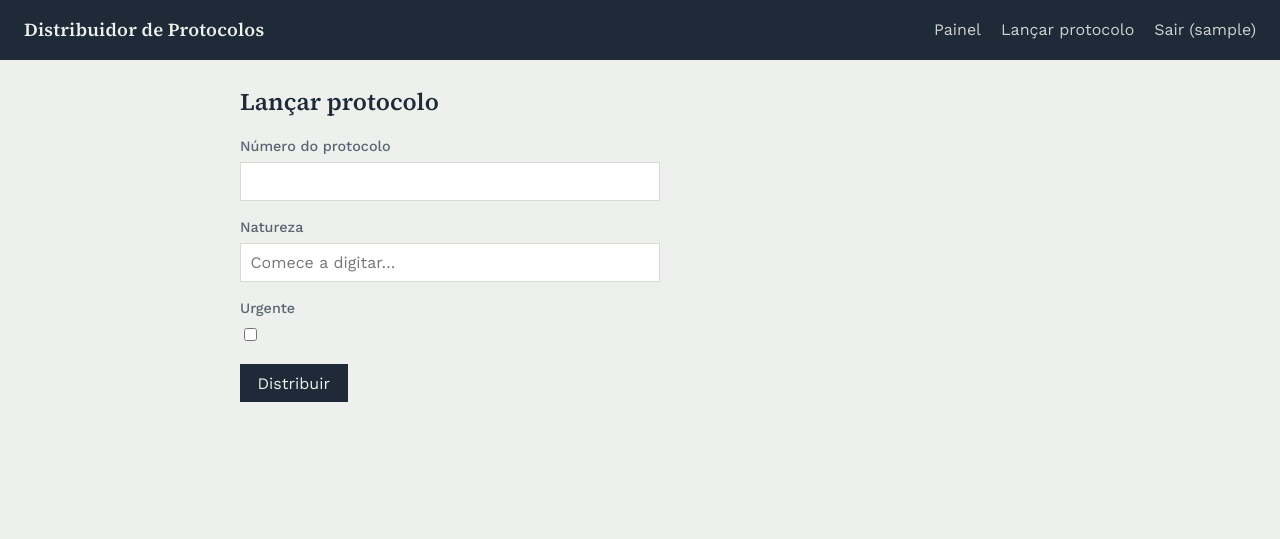
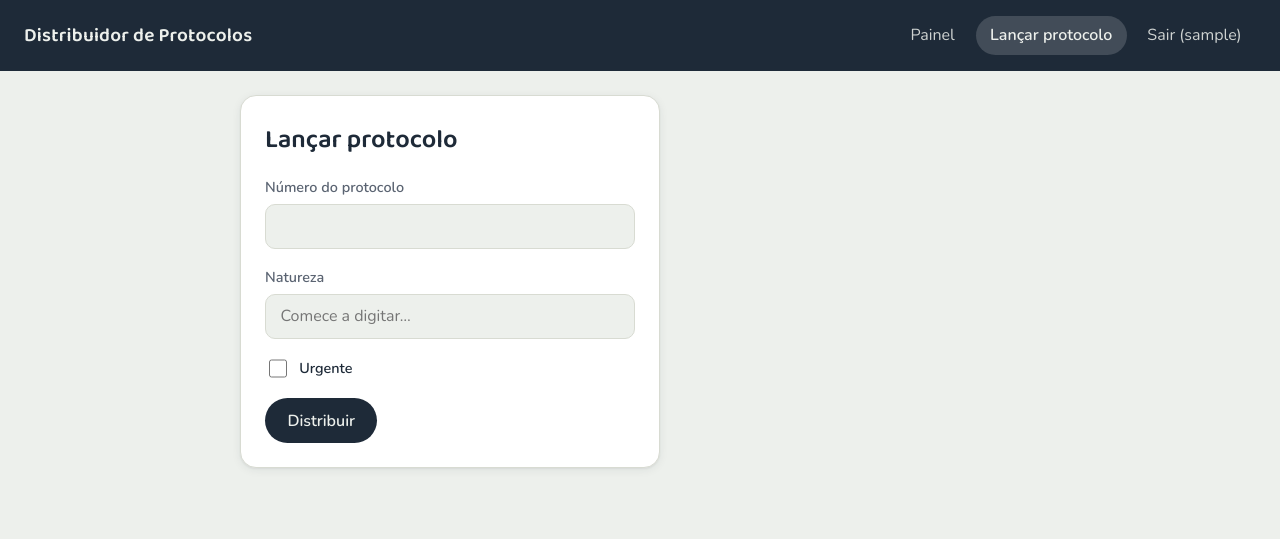
Before and after one commit to jokacschier-byte/delegador, a Django app: page /protocolos/novo/ in a window 1280 px wide. Shown: the top 539 px of the page. Run offline with Django 5.2, Linux system fonts and the light colour scheme; a user stored in the database is signed in; tables that the repository leaves empty hold one stand-in row (values such as "Sample post").

Commit message:
Suaviza o visual: bordas arredondadas, tipografia amigavel, mais intuitivo
Pedido direto do usuario -- mantem a paleta de cores (tinta/papel/
carimbo), troca forma e tipografia:

- Fontes: Source Serif 4 + Work Sans -> Baloo 2 (titulos, arredondada)
  + Nunito (corpo/formularios/tabelas).
- Bordas arredondadas em tudo: botoes viram pilula, inputs e cards
  ganham --raio/--raio-pequeno, barra de carga e trilha ficam com
  pontas arredondadas, tabela e mensagens tambem.
- Secoes do painel e o cartao de login ganham fundo + sombra suave
  (.cartao), criando agrupamento visual mais claro.
- Usabilidade: menu agora marca a pagina atual (nav a.ativo); o
  checkbox "Urgente" deixa de ter label em cima e vira uma linha unica
  clicavel (checkbox + texto lado a lado); inputs ganham destaque de
  foco mais visivel.
- Admin reskinado (base_site.html) acompanha a mesma troca de fonte e
  arredonda botoes/campos/modulos, pra nao destoar do resto do
  produto.

19/19 testes continuam passando. Validado com screenshots via
Playwright (login, painel, lancar protocolo, admin).

Co-Authored-By: Claude Sonnet 5 <noreply@anthropic.com>
Claude-Session: https://claude.ai/code/session_01XbNm9gQqupQqwP6cHZkcdA

```diff
--- a/saas/nucleo/templates/nucleo/base.html
+++ b/saas/nucleo/templates/nucleo/base.html
@@ -6,7 +6,7 @@
     <title>{% block titulo %}Distribuidor de Protocolos{% endblock %}</title>
     <link rel="preconnect" href="https://fonts.googleapis.com">
     <link rel="preconnect" href="https://fonts.gstatic.com" crossorigin>
-    <link href="https://fonts.googleapis.com/css2?family=Source+Serif+4:opsz,wght@8..60,500;8..60,600&family=Work+Sans:wght@400;500;600&display=swap" rel="stylesheet">
+    <link href="https://fonts.googleapis.com/css2?family=Baloo+2:wght@500;600;700&family=Nunito:wght@400;500;600;700&display=swap" rel="stylesheet">
     <style>
         :root {
             --tinta: #1E2A38;
@@ -22,6 +22,10 @@
             --sucesso-fundo: #E4EEE8;
             --texto: #1E2A38;
             --texto-suave: #5B6472;
+            --raio: 16px;
+            --raio-pequeno: 10px;
+            --raio-pilula: 999px;
+            --sombra: 0 2px 10px rgba(30, 42, 56, 0.07), 0 1px 2px rgba(30, 42, 56, 0.06);
         }
 
         * { box-sizing: border-box; }
@@ -30,20 +34,20 @@
             margin: 0;
             background: var(--papel);
             color: var(--texto);
-            font-family: "Work Sans", system-ui, sans-serif;
+            font-family: "Nunito", system-ui, sans-serif;
             font-size: 16px;
-            line-height: 1.5;
+            line-height: 1.55;
         }
 
         h1, h2 {
-            font-family: "Source Serif 4", Georgia, serif;
+            font-family: "Baloo 2", "Nunito", sans-serif;
             font-weight: 600;
             color: var(--tinta);
             margin: 0 0 1rem;
         }
 
-        h1 { font-size: 1.5rem; }
-        h2 { font-size: 1.15rem; }
+        h1 { font-size: 1.6rem; }
+        h2 { font-size: 1.2rem; }
 
         a { color: var(--tinta); }
 
@@ -59,15 +63,15 @@
         }
 
         header .marca {
-            font-family: "Source Serif 4", Georgia, serif;
-            font-size: 1.15rem;
+            font-family: "Baloo 2", "Nunito", sans-serif;
+            font-size: 1.2rem;
             font-weight: 600;
             letter-spacing: 0.01em;
         }
 
         header nav {
             display: flex;
-            gap: 1.25rem;
+            gap: 0.4rem;
             flex-wrap: wrap;
         }
 
@@ -75,12 +79,21 @@
             color: var(--papel);
             text-decoration: none;
             opacity: 0.85;
+            padding: 0.45rem 0.9rem;
+            border-radius: var(--raio-pilula);
+            transition: background-color 0.15s ease, opacity 0.15s ease;
         }
 
         header nav a:hover,
         header nav a:focus-visible {
             opacity: 1;
-            text-decoration: underline;
+            background: rgba(255, 255, 255, 0.12);
+        }
+
+        header nav a.ativo {
+            opacity: 1;
+            background: rgba(255, 255, 255, 0.16);
+            font-weight: 600;
         }
 
         main {
@@ -90,15 +103,25 @@
         }
 
         section {
-            margin-bottom: 2rem;
+            margin-bottom: 1.5rem;
+        }
+
+        .cartao {
+            background: var(--papel-elevado);
+            border: 1px solid var(--linha);
+            border-radius: var(--raio);
+            box-shadow: var(--sombra);
+            padding: 1.5rem;
         }
 
         .mensagem {
-            border-left: 3px solid var(--texto-suave);
+            border-left: 4px solid var(--texto-suave);
             background: var(--papel-elevado);
-            padding: 0.75rem 1rem;
+            border-radius: var(--raio-pequeno);
+            padding: 0.85rem 1.1rem;
             margin-bottom: 1.5rem;
             font-size: 0.95rem;
+            box-shadow: var(--sombra);
         }
 
         .mensagem.success {
@@ -194,22 +224,26 @@
             display: inline-block;
             background: var(--tinta);
             color: var(--papel);
-            padding: 0.6rem 1.1rem;
+            padding: 0.7rem 1.4rem;
             text-decoration: none;
             border: none;
+            border-radius: var(--raio-pilula);
             font-size: 1rem;
-            font-family: "Work Sans", system-ui, sans-serif;
+            font-weight: 600;
+            font-family: inherit;
             cursor: pointer;
+            transition: background-color 0.15s ease, transform 0.1s ease;
         }
 
         .botao:hover { background: var(--tinta-forte); }
+        .botao:active { transform: scale(0.98); }
 
-        form p { margin: 0 0 1rem; }
+        form p { margin: 0 0 1.1rem; }
 
         label {
             display: block;
-            font-weight: 500;
-            margin-bottom: 0.3rem;
+            font-weight: 600;
+            margin-bottom: 0.35rem;
             color: var(--texto-suave);
             font-size: 0.9rem;
         }
@@ -217,28 +251,46 @@
         input[type="text"], input[type="password"], select {
             width: 100%;
             max-width: 420px;
-            padding: 0.55rem 0.6rem;
+            padding: 0.65rem 0.9rem;
             border: 1px solid var(--linha);
-            background: var(--papel-elevado);
+            border-radius: var(--raio-pequeno);
+            background: var(--papel);
             color: var(--texto);
             font-family: inherit;
             font-size: 1rem;
+            transition: border-color 0.15s ease, box-shadow 0.15s ease;
         }
 
-        input[type="checkbox"] { margin-right: 0.4rem; }
+        input[type="text"]:focus, input[type="password"]:focus, select:focus {
+            border-color: var(--carimbo);
+            background: var(--papel-elevado);
+        }
+
+        input[type="checkbox"] {
+            width: 1.15rem;
+            height: 1.15rem;
+            accent-color: var(--carimbo);
+            cursor: pointer;
+        }
+
+        .campo-checkbox {
+            display: flex;
+            align-items: center;
+            gap: 0.55rem;
+            font-weight: 600;
+            color: var(--texto);
+            cursor: pointer;
+        }
 
         .cartao-entrar {
             max-width: 380px;
             margin: 3rem auto 0;
-            background: var(--papel-elevado);
-            border: 1px solid var(--linha);
-            padding: 2rem;
         }
 
         .erro-campo {
             color: var(--erro);
             font-size: 0.85rem;
-            margin-top: 0.25rem;
+            margin-top: 0.3rem;
         }
 
         a:focus-visible, button:focus-visible, input:focus-visible, select:focus-visible {
@@ -262,8 +315,8 @@
         <span class="marca">Distribuidor de Protocolos</span>
         {% if user.is_authenticated %}
         <nav>
-            <a href="{% url 'dashboard' %}">Painel</a>
-            <a href="{% url 'lancar_protocolo' %}">Lançar protocolo</a>
+            <a href="{% url 'dashboard' %}" class="{% if request.resolver_match.url_name == 'dashboard' %}ativo{% endif %}">Painel</a>
+            <a href="{% url 'lancar_protocolo' %}" class="{% if request.resolver_match.url_name == 'lancar_protocolo' %}ativo{% endif %}">Lançar protocolo</a>
             <a href="{% url 'logout' %}">Sair ({{ user.username }})</a>
         </nav>
         {% endif %}
--- a/saas/nucleo/templates/nucleo/dashboard.html
+++ b/saas/nucleo/templates/nucleo/dashboard.html
@@ -14,7 +14,7 @@
 </div>
 {% endif %}
 
-<section>
+<section class="cartao">
     <h1>Carga da equipe</h1>
     {% if escreventes %}
     <div>
@@ -35,7 +35,7 @@
     <a class="botao" href="{% url 'lancar_protocolo' %}">Lançar novo protocolo</a>
 </section>
 
-<section>
+<section class="cartao">
     <h2>Protocolos recentes</h2>
     {% if protocolos_recentes %}
     <div class="tabela-wrap">
--- a/saas/nucleo/templates/nucleo/lancar_protocolo.html
+++ b/saas/nucleo/templates/nucleo/lancar_protocolo.html
@@ -1,14 +1,18 @@
 {% extends "nucleo/base.html" %}
 {% block titulo %}Lançar protocolo{% endblock %}
 {% block conteudo %}
-<section style="max-width: 420px;">
+<section class="cartao" style="max-width: 420px;">
     <h1>Lançar protocolo</h1>
     <form method="post">
         {% csrf_token %}
         {% for campo in form %}
         <p>
+            {% if campo.field.widget.input_type == "checkbox" %}
+            <label class="campo-checkbox" for="{{ campo.id_for_label }}">{{ campo }} {{ campo.label }}</label>
+            {% else %}
             <label for="{{ campo.id_for_label }}">{{ campo.label }}</label>
             {{ campo }}
+            {% endif %}
             {% for erro in campo.errors %}
             <div class="erro-campo">{{ erro }}</div>
             {% endfor %}
--- a/saas/nucleo/templates/registration/login.html
+++ b/saas/nucleo/templates/registration/login.html
@@ -1,7 +1,7 @@
 {% extends "nucleo/base.html" %}
 {% block titulo %}Entrar{% endblock %}
 {% block conteudo %}
-<div class="cartao-entrar">
+<div class="cartao cartao-entrar">
     <h1>Entrar</h1>
     <form method="post">
         {% csrf_token %}
```
Also changed, not shown: other parts of saas/nucleo/templates/nucleo/base.html (+18 -10 lines), saas/templates/admin/base_site.html (+13 -3 lines).
